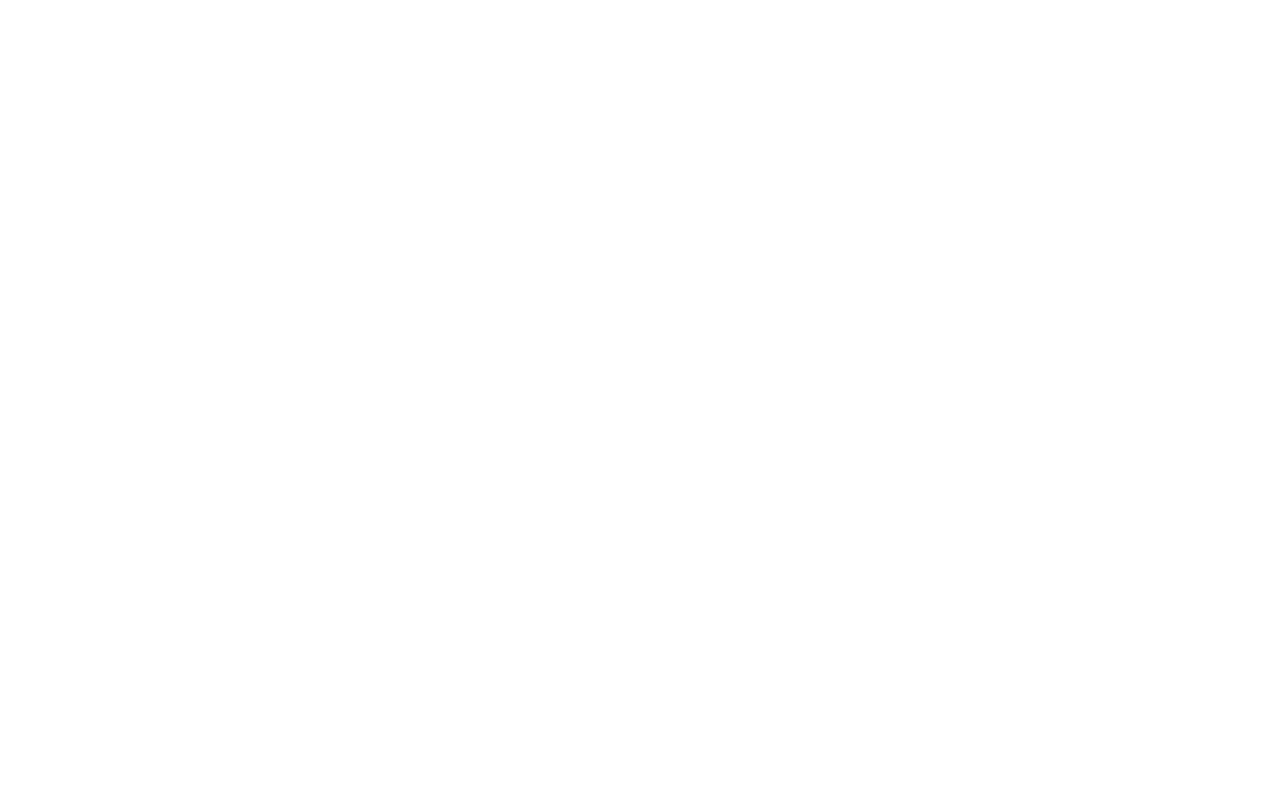
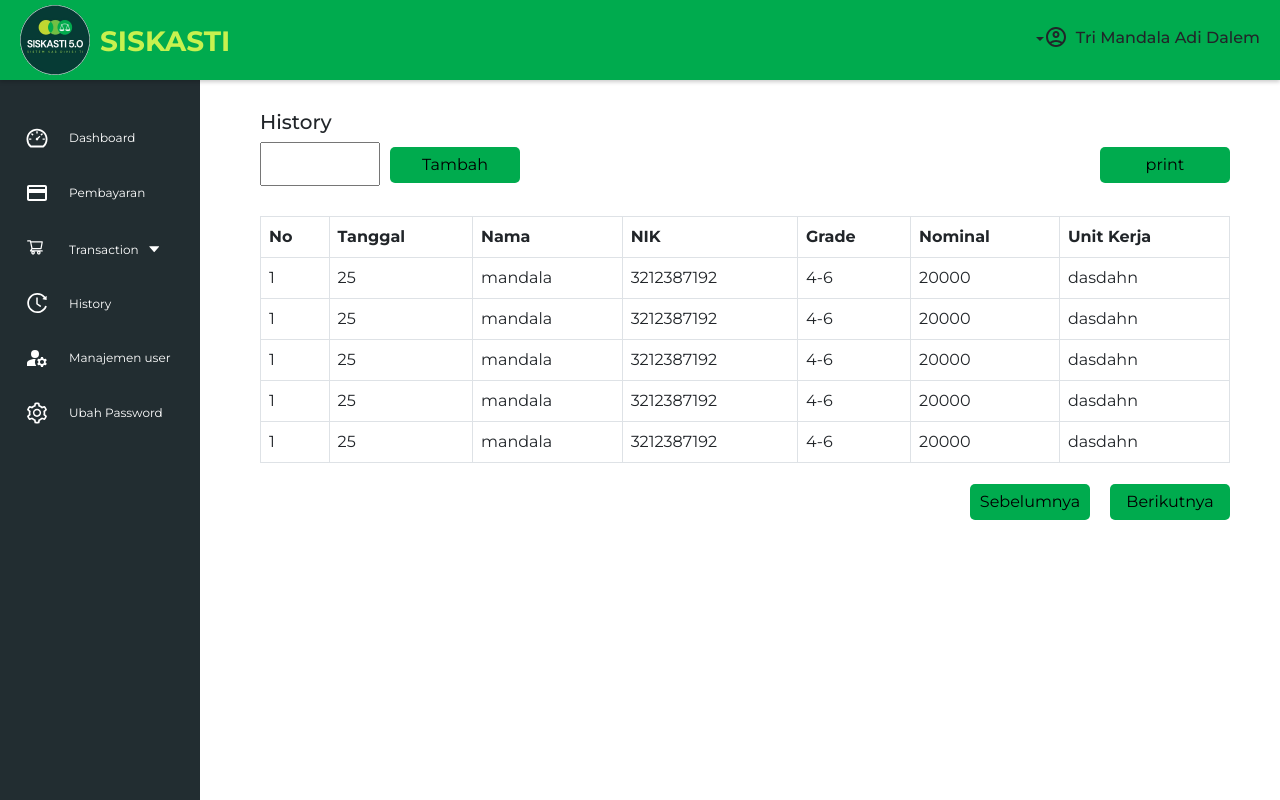
Before and after one commit to mandalaad/siskasti-react, a React (Create React App) app: page /income in a window 1280 px wide. Before the commit this address had no page. Built offline with nearby package versions, Linux system fonts and the light colour scheme.

Commit message:
add income

```diff
--- a/src/App.js
+++ b/src/App.js
@@ -17,6 +17,7 @@
 import Lpengeluarantahunan from './Pages/Lpengeluaran-tahunan/Lpengeluarantahunan';
 import KaryawanTransaksi from './Pages/karyawan-transaksi/KaryawanTransaksi';
 import KaryawanHistory from './Pages/karyawan-history/KaryawanHistory';
+import Income from './Pages/income/Income'
 function App() {
   return (
     <>
@@ -37,6 +38,7 @@
       <Route path='/ubah-password' Component={Ubahpassword}/>
       <Route path='/pembayaran' Component={KaryawanTransaksi}/>
       <Route path='/history' Component={KaryawanHistory}/>
+      <Route path='/income' Component={Income}/>
     </Routes>
     </>
   );
--- /dev/null
+++ b/src/Component/modal-income/ModalIncome.css
@@ -0,0 +1,17 @@
+.field {
+  display: flex;
+  justify-content: space-between;
+  margin-bottom: 20px;
+}
+.field input {
+  width: 220px;
+  height: 30px;
+}
+.field select {
+  width: 220px;
+  height: 30px;
+}
+
+button {
+  width: 130px;
+}/*# sourceMappingURL=ModalIncome.css.map */
--- /dev/null
+++ b/src/Component/modal-income/ModalIncome.jsx
@@ -0,0 +1,68 @@
+import React from 'react'
+import { Modal } from 'react-bootstrap'
+import './ModalIncome.css'
+
+function ModalIncome(props) {
+  return (
+    <>
+    <Modal
+      {...props}
+      size="md"
+      aria-labelledby="contained-modal-title-vcenter"
+      centered
+    >
+      <Modal.Header closeButton>
+        <Modal.Title id="contained-modal-title-vcenter">
+          Add Income
+        </Modal.Title>
+      </Modal.Header>
+      <Modal.Body>
+        <form action="">
+            <div className="field">
+                <p>NIK</p>
+                <input
+                type="text"
+                required
+                />
+            </div>
+            <div className="field">
+                <p>Nama</p>
+                <input
+                type="text"
+                required
+                />
+            </div>
+            <div className="field">
+                <p>Grade</p>
+                <select name="" id="">
+                    <option>4-6</option>
+                    <option>7-9</option>
+                    <option>10-12</option>
+                </select>
+            </div>
+            <div className="field">
+                <p>Nominal</p>
+                <input
+                type="text"
+                required
+                />
+            </div>
+            <div className="field">
+                <p>Unit Kerja</p>
+                <select name="" id="">
+                    <option>babu</option>
+                    <option>7-9</option>
+                    <option>10-12</option>
+                </select>
+            </div>
+        </form>
+      </Modal.Body>
+      <Modal.Footer>
+        <button onClick={props.onHide}>submit</button>
+      </Modal.Footer>
+    </Modal>
+    </>
+  )
+}
+
+export default ModalIncome
--- /dev/null
+++ b/src/Component/modal-income/ModalIncome.scss
@@ -0,0 +1,17 @@
+.field {
+    display: flex;
+    justify-content: space-between;
+    margin-bottom: 20px;
+    input {
+        width: 220px;
+        height: 30px;
+    }
+    select {
+        width: 220px;
+        height: 30px;
+    }
+}
+
+button {
+    width: 130px;
+}
--- /dev/null
+++ b/src/Component/transaksi-income/TransaksiIncome.css
@@ -0,0 +1,38 @@
+.tabel-income {
+  background-color: white;
+  height: auto;
+  margin-top: 10px;
+  padding: 30px 50px 20px 40px;
+}
+.tabel-income .card-body {
+  margin-left: 200px;
+}
+.tabel-income .card-body .table-responsive {
+  margin-top: 30px;
+}
+.tabel-income .buton {
+  display: flex;
+  justify-content: end;
+  gap: 20px;
+}
+.tabel-income .buton button {
+  width: 120px;
+}
+.tabel-income .content1 {
+  padding: 0;
+  margin: 0;
+  margin-bottom: 30px;
+  display: flex;
+  justify-content: space-between;
+}
+.tabel-income .content1 .tanggal {
+  display: flex;
+}
+.tabel-income .content1 .tanggal .date {
+  width: 130px;
+}
+.tabel-income .content1 .tanggal .date input {
+  width: 120px;
+  padding-left: 10px;
+  line-height: 40px;
+}/*# sourceMappingURL=TransaksiIncome.css.map */
--- /dev/null
+++ b/src/Component/transaksi-income/TransaksiIncome.jsx
@@ -0,0 +1,159 @@
+import React, { useState } from "react"
+import { Table } from "react-bootstrap"
+import './TransaksiIncome.css'
+import DatePicker from 'react-datepicker'
+import 'react-datepicker/dist/react-datepicker.css'
+import MyVerticallyCenteredModal from '../modal-income/ModalIncome'
+
+
+function TransaksiIncome() {
+  //   const [data, setData] = useState([]);
+
+  //   useEffect(() => {
+  //   // Fungsi untuk mendapatkan data dari API
+  //   const fetchData = async () => {
+  //     try {
+  //       const response = await axios.get('URL_API_ANDA');
+  //       setData(response.data);
+  //     } catch (error) {
+  //       console.log(error);
+  //     }
+  //   };
+
+  //   fetchData();
+  // }, []);
+
+  // react-datepicker
+  const [selectedDate, setSelectedDate] = useState(null);
+  const handleChange = date => {
+      setSelectedDate(date);
+  };
+
+  const data = [
+    { no: '1', tanggal: 25, nama: 'mandala', nik:3212387192, grade:'4-6', nominal:20000,unit:'dasdahn' },
+    { no: '1', tanggal: 25, nama: 'mandala', nik:3212387192, grade:'4-6', nominal:20000,unit:'dasdahn' },
+    { no: '1', tanggal: 25, nama: 'mandala', nik:3212387192, grade:'4-6', nominal:20000,unit:'dasdahn' },
+    { no: '1', tanggal: 25, nama: 'mandala', nik:3212387192, grade:'4-6', nominal:20000,unit:'dasdahn' },
+    { no: '1', tanggal: 25, nama: 'mandala', nik:3212387192, grade:'4-6', nominal:20000,unit:'dasdahn' },
+    { no: '1', tanggal: 25, nama: 'mandala', nik:3212387192, grade:'4-6', nominal:20000,unit:'dasdahn' },
+    { no: '1', tanggal: 25, nama: 'mandala', nik:3212387192, grade:'4-6', nominal:20000,unit:'dasdahn' },
+    { no: '1', tanggal: 25, nama: 'mandala', nik:3212387192, grade:'4-6', nominal:20000,unit:'dasdahn' },
+  ];
+
+  const itemsPerPage = 5; // Jumlah data per halaman
+  const [currentPage, setCurrentPage] = useState(1);
+
+  // Menghitung indeks data pertama dan terakhir pada halaman saat ini
+  const lastIndex = currentPage * itemsPerPage;
+  const firstIndex = lastIndex - itemsPerPage;
+  const limitedData = data.slice(firstIndex, lastIndex);
+
+  // Mengubah halaman saat tombol ditekan
+  const nextPage = () => {
+    if (currentPage < Math.ceil(data.length / itemsPerPage)) {
+      setCurrentPage(currentPage + 1);
+    }
+  };
+
+  const prevPage = () => {
+    if (currentPage > 1) {
+      setCurrentPage(currentPage - 1);
+    }
+  };
+
+
+  const [modalShow, setModalShow] = React.useState(false);
+  return (
+    <>
+    {/* <div className="content">
+        <div className="history">
+        <table>
+            <thead>
+                <tr>
+                <th>No</th>
+                <th>Tanggal</th>
+                <th>Nama</th>
+                <th>NIK</th>
+                <th>Grade</th>
+                <th>Nominal</th>
+                <th>Unit Kerja</th>
+                </tr>
+            </thead>
+            <tbody>
+                {data.map((item, index) => (
+                <tr key={index}>
+                    <td>{item.no}</td>
+                    <td>{item.tanggal}</td>
+                    <td>{item.nama}</td>
+                    <td>{item.nik}</td>
+                    <td>{item.grade}</td>
+                    <td>{item.nominal}</td>
+                    <td>{item.unit}</td>
+                </tr>
+                ))}
+            </tbody>
+        </table>
+        </div>
+    </div> */}
+    <div className="content">
+      <div className="tabel-income">
+      <h5>History</h5>
+      <div className="content1">
+        <div className="tanggal">
+          <div className="date">
+            <DatePicker
+                dateFormat="MM yyyy"
+                showMonthYearPicker
+                selected={selectedDate}
+                onChange={handleChange}
+            />
+          </div>
+          <button onClick={() => setModalShow(true)}>Tambah</button>
+          <MyVerticallyCenteredModal
+            show={modalShow}
+            onHide={() => setModalShow(false)}
+          />
+        </div>
+        <div className="print">
+          <button>print</button>
+        </div>
+      </div>
+      <div className="table-responsive">
+          <Table className="table table-bordered" id="dataTable" width="100%" cellspacing="0" >
+              <thead>
+                  <tr>
+                  <th>No</th>
+                  <th>Tanggal</th>
+                  <th>Nama</th>
+                  <th>NIK</th>
+                  <th>Grade</th>
+                  <th>Nominal</th>
+                  <th>Unit Kerja</th>
+                  </tr>
+              </thead>
+              <tbody>
+                {limitedData.map((item, index) => (
+                  <tr key={index}>
+                    <td>{item.no}</td>
+                    <td>{item.tanggal}</td>
+                    <td>{item.nama}</td>
+                    <td>{item.nik}</td>
+                    <td>{item.grade}</td>
+                    <td>{item.nominal}</td>
+                    <td>{item.unit}</td>
+                  </tr>
+                ))}
+              </tbody>
+          </Table>
+            <div className="buton">
+              <button onClick={prevPage}>Sebelumnya</button>
+              <button onClick={nextPage}>Berikutnya</button>
+            </div>
+      </div>
+      </div>
+    </div>
+    </>
+  )
+}
+
+export default TransaksiIncome
--- /dev/null
+++ b/src/Component/transaksi-income/TransaksiIncome.scss
@@ -0,0 +1,38 @@
+.tabel-income {
+    background-color: white;
+    height: auto;
+    margin-top: 10px;
+    padding: 30px 50px 20px 40px;
+    .card-body {
+        margin-left: 200px;
+        .table-responsive {
+            margin-top: 30px;
+        }
+    }
+    .buton {
+        display: flex;
+        justify-content: end;
+        gap: 20px;
+        button {
+            width: 120px;
+        }
+    }
+    .content1 {
+        padding: 0;
+        margin: 0;
+        margin-bottom: 30px;
+        display: flex;
+        justify-content: space-between;
+        .tanggal {
+            display: flex;
+            .date {
+                width: 130px;
+                input {
+                    width: 120px;
+                    padding-left: 10px;
+                    line-height: 40px;
+                }
+            }
+        }
+    }
+}
--- /dev/null
+++ b/src/Pages/income/Income.jsx
@@ -0,0 +1,16 @@
+import React from 'react'
+import Sidebarr from '../../Component/Sidebar/Sidebar'
+import Navbarr from '../../Component/Navbar/Navbar'
+import TransaksiIncome from '../../Component/transaksi-income/TransaksiIncome'
+
+function Income() {
+  return (
+    <>
+    <Navbarr/>
+    <TransaksiIncome/>
+    <Sidebarr/>
+    </>
+  )
+}
+
+export default Income
```
Also changed, not shown: 2 other files (tests, documents, lock files or other folders).
